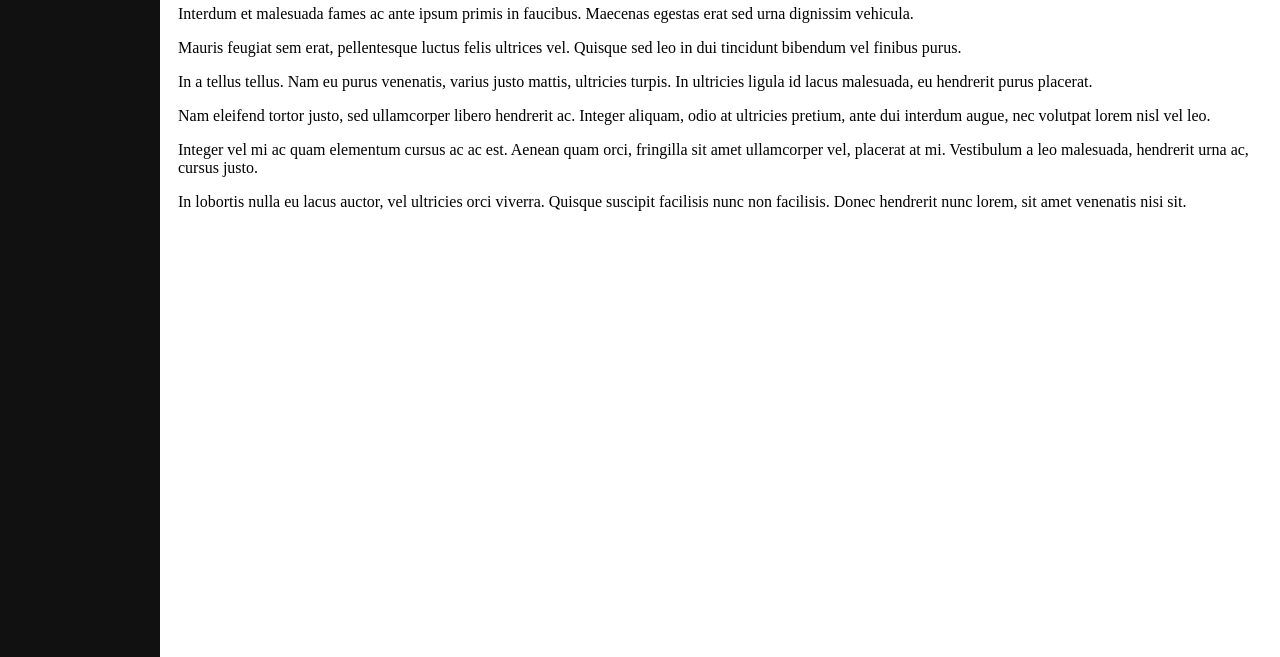
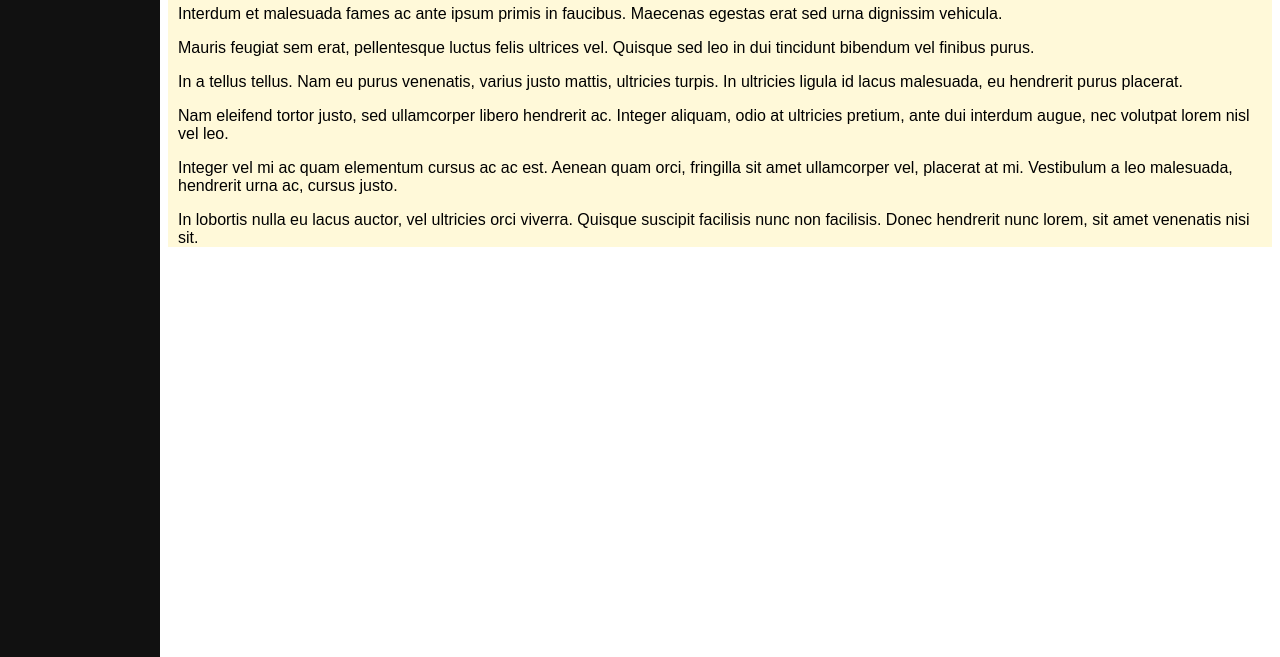
Before and after one commit to BreadTeleporter2009/Programs, a plain HTML site: page about.html in a window 1280 px wide. Shown: the part 143-800 px from the top of the page. Drawn offline with Linux system fonts and the light colour scheme.

Commit message:
Switched font to arial

```diff
--- a/index.css
+++ b/index.css
@@ -29,6 +29,7 @@
   .main {
     margin-left: 160px; /* Same as the width of the sidebar */
     padding: 0px 10px;
+    background-color: #fff9d9;
   }
 
   /* On smaller screens, where height is less than 450px, change the style of the sidebar (less padding and a smaller font size) */
@@ -36,3 +37,7 @@
     .sidenav {padding-top: 15px;}
     .sidenav a {font-size: 18px;}
   }
+
+  body {
+    font-family: Arial, Helvetica, sans-serif;
+  }
```
